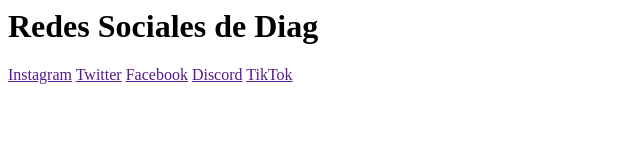
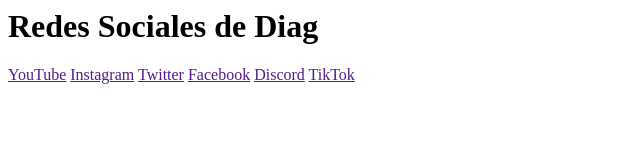
Before and after one commit to xDiag444/redessociales, a plain HTML site: page index.html in a window 1280 px wide. Shown: the whole page, without its empty margins (0-640 px from the left). Drawn offline with Linux system fonts and the light colour scheme.

Commit message:
Update index.html

```diff
--- a/index.html
+++ b/index.html
@@ -1,6 +1,7 @@
 <title>Redes Sociales de Diag</title>
 <h1>Redes Sociales de Diag</h1>
 
+<a href "https://bit.ly/sub2diag">YouTube</a>
 <a href "https://instagram.com/instaxdiag">Instagram</a>
 <a href "https://twitter.com/xDiag444">Twitter</a>
 <a href "https://bit.ly/diagfacebook">Facebook</a>
```
